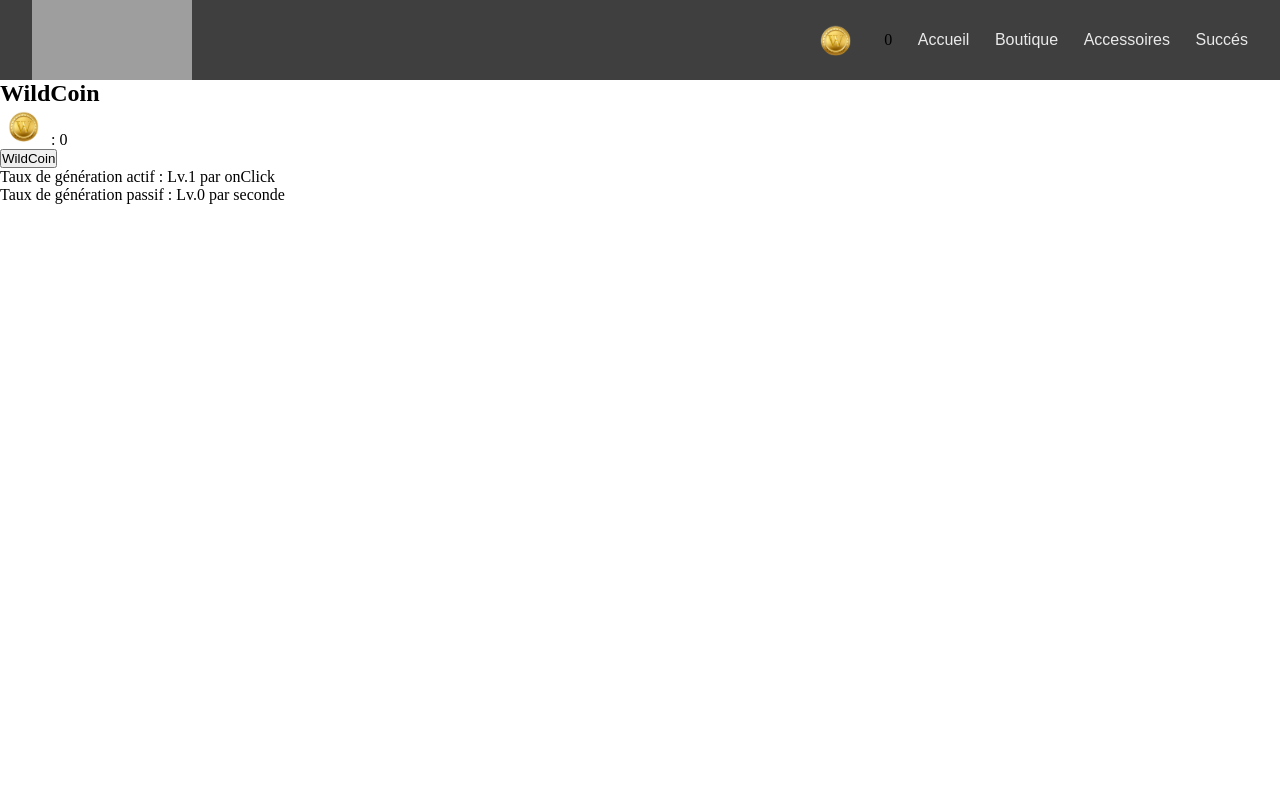
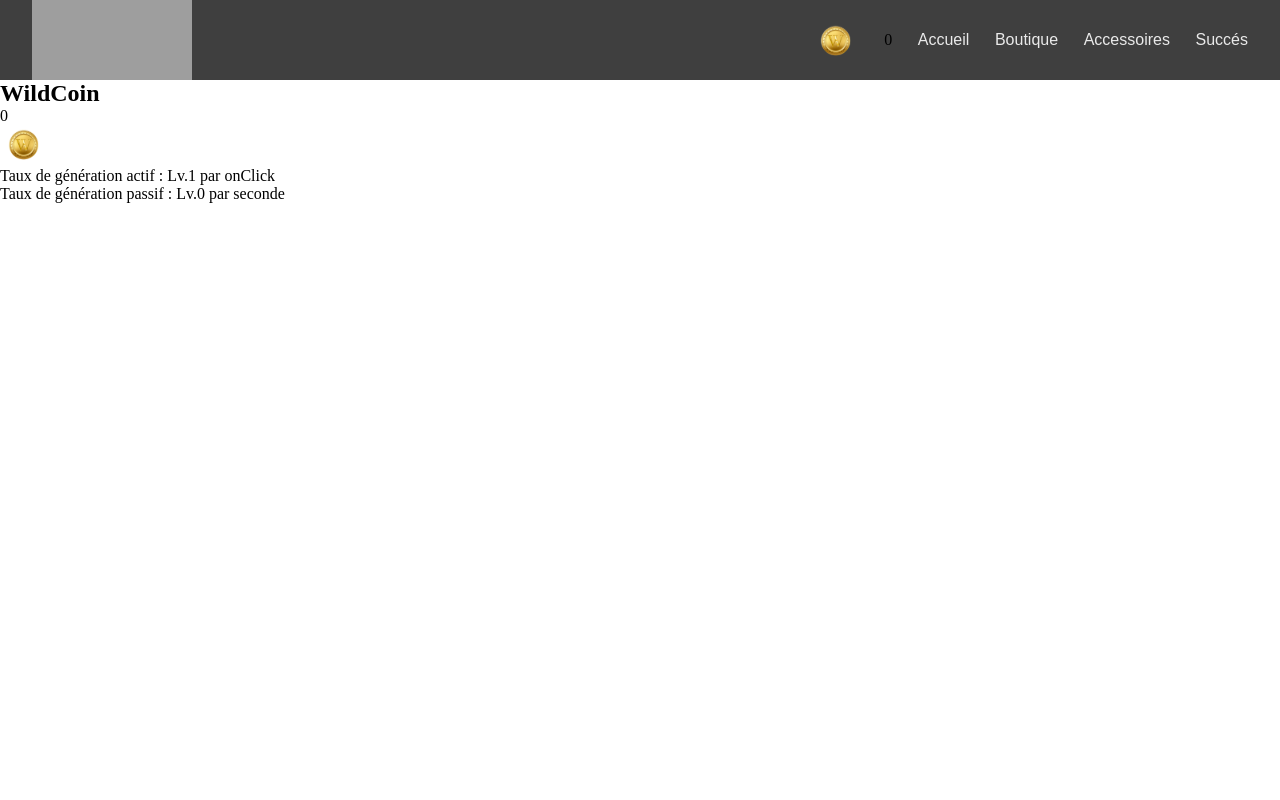
Before and after one commit to Batsave/Xmass-Click, a React (Vite) app: page / in a window 1280 px wide. Shown: the top 800 px of the page. Built offline with nearby package versions, Linux system fonts and the light colour scheme.

Commit message:
Add Clickable WildCoin to NavBar

```diff
--- a/src/components/WildCoin/WildCoin.jsx
+++ b/src/components/WildCoin/WildCoin.jsx
@@ -1,6 +1,5 @@
 import { useWildCoin } from "./WildCoinContext";
 import WildCoinIncrementAction from "./WildCoinIncrementAction";
-import WildCoinS from "../../../public/WildCoin.svg";
 
 function WildCoin() {
   const { wildCoin } = useWildCoin();
@@ -10,9 +9,7 @@ function WildCoin() {
     <>
       <div className="WildCoin">
         <h2>WildCoin</h2>
-        <p>
-          {<img src={WildCoinS} alt="s" />} : {wildCoin}
-        </p>
+        <p>{wildCoin}</p>
         <WildCoinIncrementAction />
         <p className="tetardCoinClick">
           Taux de génération actif : Lv.{incrementClick} par onClick
--- a/src/components/WildCoin/WildCoinIncrementAction.jsx
+++ b/src/components/WildCoin/WildCoinIncrementAction.jsx
@@ -1,4 +1,5 @@
 import { useWildCoin } from "./WildCoinContext";
+import WildCoinS from "../../../public/WildCoin.svg";
 
 function WildCoinIncrementAction() {
   const { incrementClick, incrementWildCoin } = useWildCoin();
@@ -8,9 +9,7 @@ function WildCoinIncrementAction() {
   };
 
   return (
-    <button className="wildCoinBtn" onClick={handleIncrement}>
-      WildCoin
-    </button>
+    <img src={WildCoinS} className="wildCoinBtn" onClick={handleIncrement} />
   );
 }
 
--- a/src/components/navbar.jsx
+++ b/src/components/navbar.jsx
@@ -7,7 +7,7 @@ import "../scss/root.scss";
 import PrimaryButton from "./buttons/PrimaryButton";
 import Burger from "./burger";
 import { useWildCoin } from "./WildCoin/WildCoinContext";
-import WildCoinS from "../../public/WildCoin.svg";
+import WildCoinIncrementAction from "./WildCoin/WildCoinIncrementAction";
 export default function Navbar({ navData }) {
   const { wildCoin } = useWildCoin();
   return (
@@ -20,7 +20,7 @@ export default function Navbar({ navData }) {
       />
       <div className="navbar">
         <ul className="nav-list">
-          {<img src={WildCoinS} alt="s" />}
+          <WildCoinIncrementAction />
           {wildCoin}
           {navData.map((navIndex) => {
             if (navIndex.dropdown === undefined) {
```
